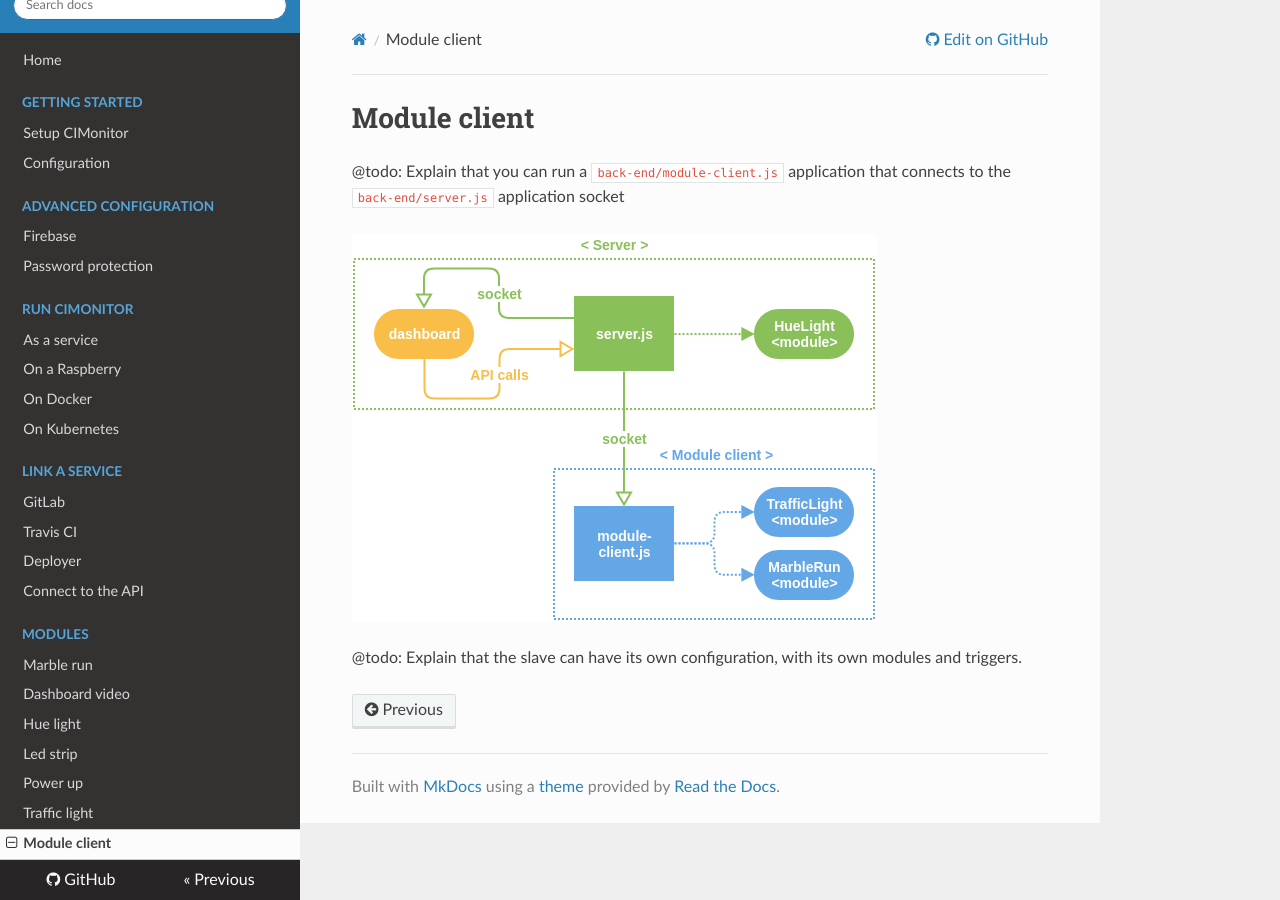
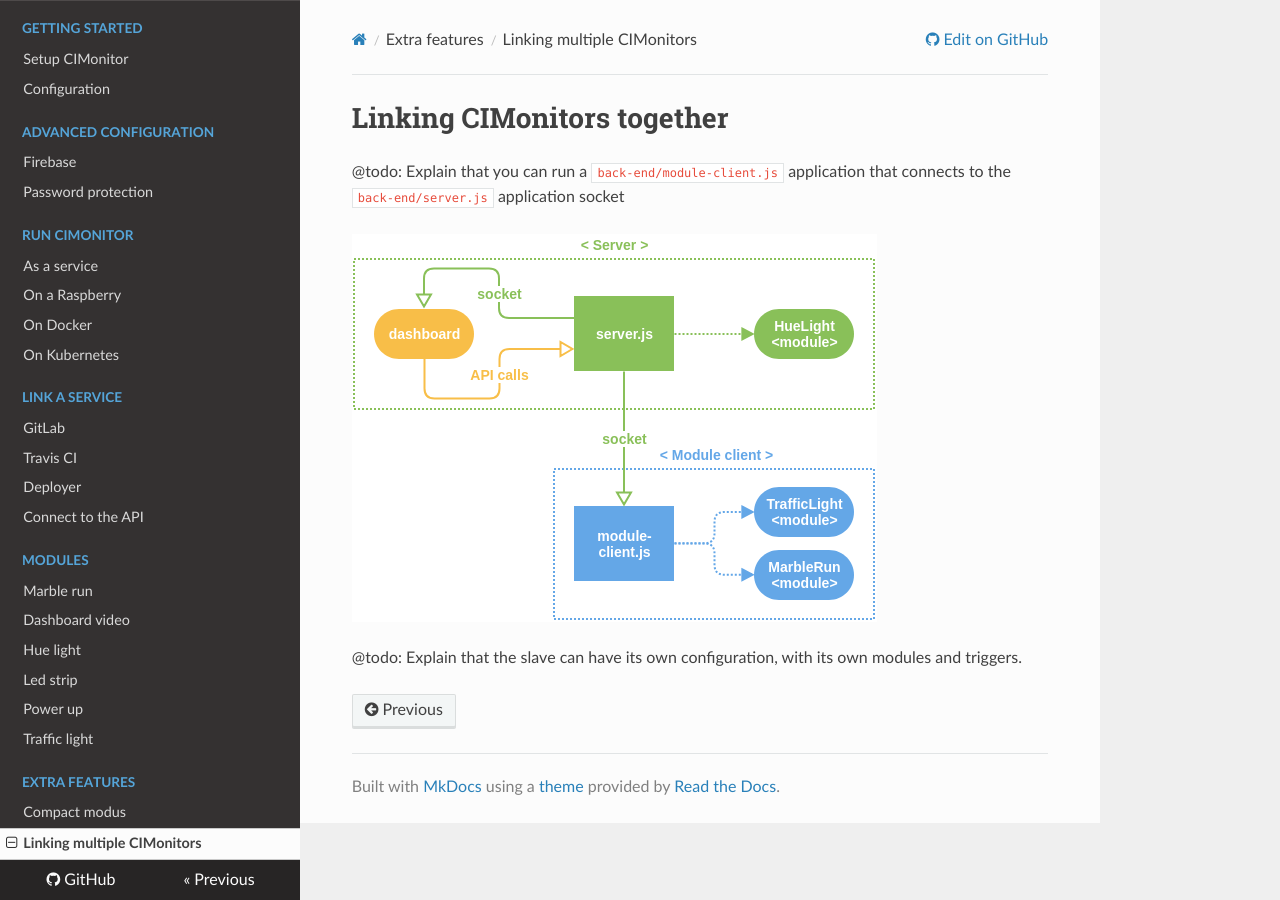
Before and after one commit to FuturePortal/CIMonitor, an MkDocs documentation site: the page built from docs/feature/linking-cimonitors.md, in a window 1280 px wide. Built offline with MkDocs 1.6.1, drawn with Linux system fonts in a browser that asks for light colours; nearby versions of some CDN libraries; old or Windows-style settings are respelled for this version of MkDocs.

Commit message:
Add documentation on the compact modes

```diff
--- a/docs/module-client.md
+++ b/docs/feature/linking-cimonitors.md
@@ -1,7 +1,7 @@
-# Module client
+# Linking CIMonitors together
 
 @todo: Explain that you can run a `back-end/module-client.js` application that connects to the `back-end/server.js` application socket
 
-![](img/master-slave-setup.png)
+![](../img/master-slave-setup.png)
 
 @todo: Explain that the slave can have its own configuration, with its own modules and triggers.
--- a/mkdocs.yml
+++ b/mkdocs.yml
@@ -28,4 +28,6 @@
         - Led strip: modules/led-strip.md
         - Power up: modules/power-up.md
         - Traffic light: modules/traffic-light.md
-    - Module client: module-client.md
+    - Extra features:
+        - Compact modus: feature/compact-mode.md
+        - Linking multiple CIMonitors: feature/linking-cimonitors.md
```
Also changed, not shown: docs/feature/compact-mode.md (added, +19 -0 lines), docs/run/as-service.md (+1 -1 lines), docs/img/compact-mode.gif (added).
